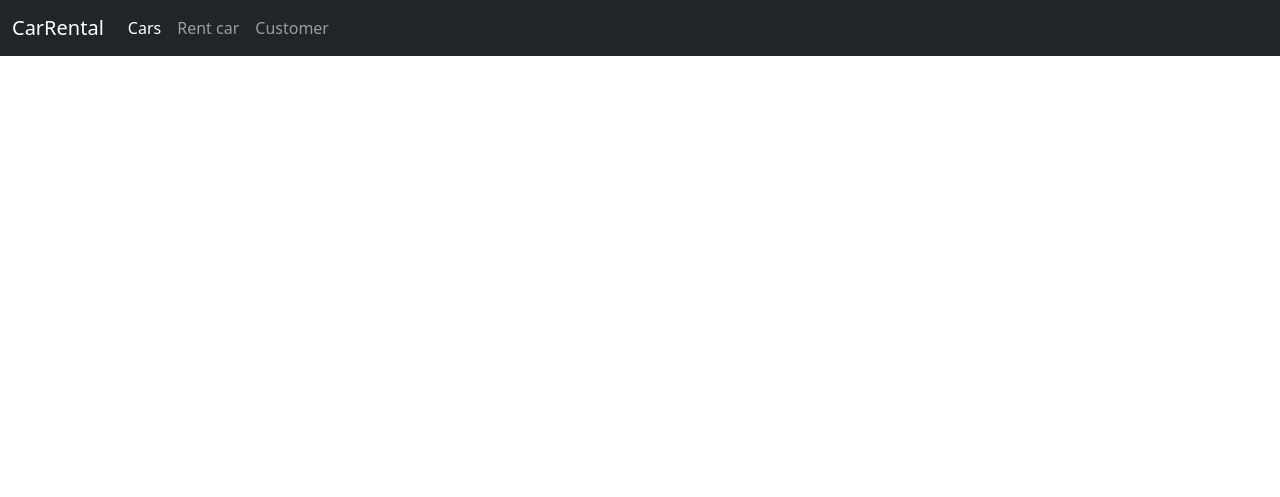
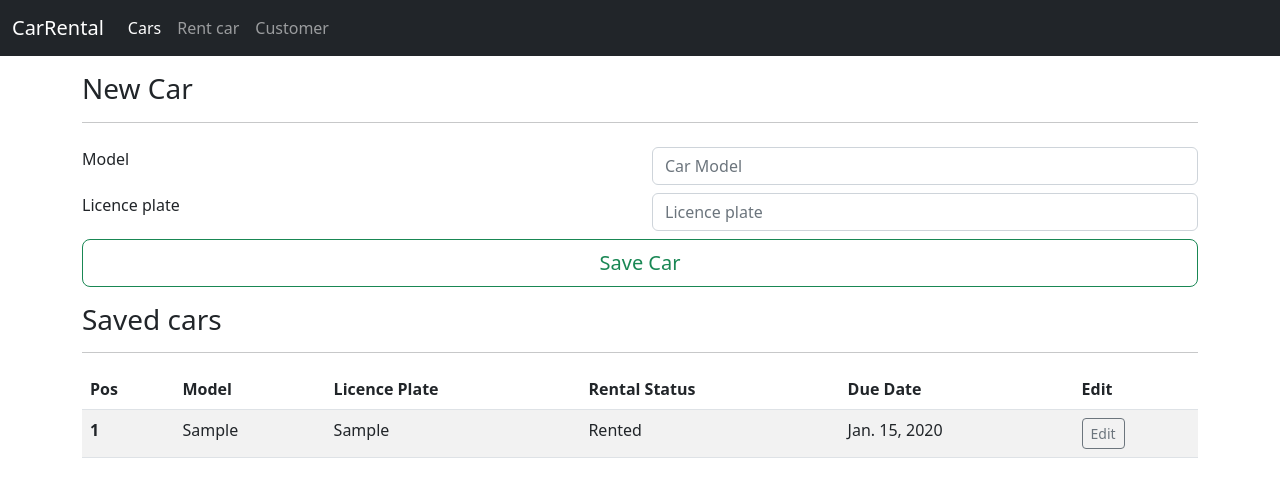
Before and after one commit to langekevin/CarRental, a Django app: page /cars/ in a window 1280 px wide. Shown: the top 497 px of the page. Run offline with Django 4.2, Linux system fonts and the light colour scheme; tables that the repository leaves empty hold one stand-in row (values such as "Sample post").

Commit message:
Adding and editing cars

```diff
--- a/CarRentalApp/forms.py
+++ b/CarRentalApp/forms.py
@@ -1,6 +1,6 @@
 from django.forms import ModelForm
 from django import forms
-from .models import Customer
+from .models import Customer, Car
 
 
 class NewCustomerForm(ModelForm):
@@ -10,3 +10,12 @@ class NewCustomerForm(ModelForm):
     class Meta:
         model = Customer
         fields = ['first_name', 'last_name', 'mail']
+
+
+class CarForm(ModelForm):
+    """
+    Form to add a new car
+    """
+    class Meta:
+        model = Car
+        fields = ['model', 'licence_plate']
--- a/CarRentalApp/models.py
+++ b/CarRentalApp/models.py
@@ -18,9 +18,9 @@ class Car(models.Model):
     """
     model = models.CharField(max_length=100)
     licence_plate = models.CharField(max_length=20)
-    rental_status = models.BooleanField()
-    due_date = models.DateField()
-    customer_id = models.ForeignKey(Customer, on_delete=models.SET_DEFAULT, default=0)
+    rental_status = models.BooleanField(default=False)
+    due_date = models.DateField(null=True, blank=True)
+    customer_id = models.IntegerField(null=True, blank=True)
 
     def __str__(self):
         return f"{self.model} - {self.licence_plate} - {'Rented' if self.rental_status else 'Available'}"
--- a/CarRentalApp/templates/cars.html
+++ /dev/null
@@ -1,4 +0,0 @@
-{% extends 'base.html' %}
-
-{% block content %}
-{% endblock %}
--- /dev/null
+++ b/CarRentalApp/templates/cars/cars.html
@@ -0,0 +1,69 @@
+{% extends 'base.html' %}
+
+{% block content %}
+
+    <h3>New Car</h3>
+    <hr />
+    <form action="{% url 'new-car' %}" method="POST" enctype="multipart/form-data">
+        {% csrf_token %}
+        <div class="row pt-2">
+            <div class="col">Model</div>
+            <div class="col">
+                <input
+                        id="{{ form.model.id_for_label }}"
+                        name="{{ form.model.name }}"
+                        type="text"
+                        class="form-control"
+                        placeholder="Car Model"
+                        {% if form.model.value != None %}value="{{ form.model.value|stringformat:'s' }}"{% endif %}
+                />
+            </div>
+        </div>
+        <div class="row pt-2">
+            <div class="col">Licence plate</div>
+            <div class="col">
+                <input
+                        id="{{ form.licence_plate.id_for_label }}"
+                        name="{{ form.licence_plate.name }}"
+                        type="text"
+                        class="form-control"
+                        placeholder="Licence plate"
+                        {% if form.licence_plate.value != None %}value="{{ form.licence_plate.value|stringformat:'s' }}"{% endif %}
+                />
+            </div>
+        </div>
+        <div class="pt-2">
+            <input type="submit" class="btn btn-outline-success btn-lg btn-block w-100" value="Save Car" />
+        </div>
+    </form>
+
+    <h3 class="pt-3">Saved cars</h3>
+    <hr />
+    <div class="cars">
+    <table class="table table-striped">
+        <thead>
+            <tr>
+                <th scope="col">Pos</th>
+                <th scope="col">Model</th>
+                <th scope="col">Licence Plate</th>
+                <th scope="col">Rental Status</th>
+                <th scope="col">Due Date</th>
+                <th scope="col">Edit</th>
+            </tr>
+        </thead>
+        <tbody>
+            {% for car in cars %}
+                <tr>
+                    <th scope="row">{{ forloop.counter }}</th>
+                    <td>{{ car.model }}</td>
+                    <td>{{ car.licence_plate }}</td>
+                    <td>{% if car.rental_status %}Rented{% else %}Available{% endif %}</td>
+                    <td>{% if car.rental_status %}{{ car.due_date }}{% else %}-{% endif %}</td>
+                    <td><a href="{{ car.id }}" class="btn btn-outline-secondary btn-sm">Edit</a> </td>
+                </tr>
+            {% endfor %}
+        </tbody>
+    </table>
+    </div>
+
+{% endblock %}
--- a/CarRentalApp/templates/customers/customeredit.html
+++ b/CarRentalApp/templates/customers/customeredit.html
@@ -26,7 +26,7 @@
             </div>
         </div>
         <div class="pt-2">
-            <button type="submit" class="btn btn-outline-success btn-lg btm-block w-100">Update Customer</button>
+            <button type="submit" class="btn btn-outline-success btn-lg btn-block w-100">Update Customer</button>
         </div>
     </form>
 
--- a/CarRentalApp/templates/customers/customers.html
+++ b/CarRentalApp/templates/customers/customers.html
@@ -1,7 +1,7 @@
 {% extends 'base.html' %}
 
 {% block content %}
-    <h1>New Customer</h1>
+    <h3>New Customer</h3>
     <hr />
     <form action="{% url 'newcustomer' %}" method="POST" enctype="multipart/form-data">
         {% csrf_token %}
@@ -28,7 +28,7 @@
         </div>
     </form>
 
-    <h1 class="pt-3">Saved Customers</h1>
+    <h3 class="pt-3">Saved Customers</h3>
     <hr />
 
     <div class="customers">
--- a/CarRentalApp/urls.py
+++ b/CarRentalApp/urls.py
@@ -3,10 +3,13 @@ from . import views
 
 urlpatterns = [
     path('', views.index, name='index'),
-    path('cars/', views.cars, name='cars'),
     path('customers/', views.customers, name='customers'),
     path('rentcar/', views.rent_car, name='rentcar'),
     path('customers/new', views.new_customer, name='newcustomer'),
     path('customers/<int:customerid>/', views.edit_customer, name='editcustomer'),
     path('customers/<int:customerid>/delete', views.delete_customer, name='deletecustomer'),
+    path('cars/', views.cars, name='cars'),
+    path('cars/new', views.new_car, name='new-car'),
+    path('cars/<int:car_id>/', views.edit_car, name='edit-car'),
+    path('cars/<int:car_id>/delete', views.delete_car, name='delete-car')
 ]
--- a/CarRentalApp/views.py
+++ b/CarRentalApp/views.py
@@ -1,9 +1,12 @@
 from django.shortcuts import render, HttpResponseRedirect, redirect
-from .models import Customer
-from .forms import NewCustomerForm
+from .models import Customer, Car
+from .forms import NewCustomerForm, CarForm
 
 
 def index(request):
+    """
+    Simple Start screen for car renting application
+    """
     return render(request, 'index.html', {})
 
 
@@ -51,7 +54,9 @@ def edit_customer(request, customerid: int):
         customer.save()
         return redirect(customers)
     else:
-        customer_data = Customer.objects.filter(id=customerid).first()
+        if Customer.objects.filter(id=customerid).count() == 0:
+            return redirect(customers)
+        customer_data = Customer.objects.get(id=customerid)
         form = NewCustomerForm(instance=customer_data)
         return render(request, "customers/customeredit.html", {'customer': customer_data, 'form': form})
 
@@ -65,9 +70,65 @@ def delete_customer(request, customerid: int):
     return redirect(customers)
 
 
-def rent_car(request):
-    return render(request, 'rentcar.html', {})
+def cars(request):
+    """
+    Gets all the cars from the database and gives the possibility
+    to create a new car.
+    """
+    form = CarForm(request.POST)
+    car_data = Car.objects.all().order_by('model')
+    return render(request, 'cars/cars.html', {'cars': car_data, 'form': form})
 
 
-def cars(request):
-    return render(request, 'cars.html', {})
+def new_car(request):
+    """
+    Creates a new car in the database if the formdata is valid
+    """
+    if request.method == 'POST' and request.POST:
+        form = CarForm(request.POST)
+        if form.is_valid():
+            form.save()
+        else:
+            car_data = Car.objects.all().order_by('model')
+            return render(request, 'cars/cars.html', {'cars': car_data, 'form': form})
+    return redirect(cars)
+
+
+def edit_car(request, car_id):
+    """
+    Updates the data of a car
+    """
+    if request.method == "POST" and request.POST:
+        form = CarForm(request.POST)
+        car = Car.objects.filter(id=car_id).first()
+        if car.licence_plate != form.data.get('licence_plate'):
+            # User updated the licence plate of the car
+            # Check if the new licence plate is already used
+            is_used = Car.objects.filter(licence_plate=form.data.get('licence_plate')).count() > 0
+            if is_used:
+                return render(request, "cars/carsedit.html", {'car': car, 'form': form})
+        car.licence_plate = form.data.get('licence_plate')
+        car.save()
+        return redirect(cars)
+
+    if Car.objects.filter(id=car_id).count() == 0:
+        return redirect(cars)
+    car_data = Car.objects.get(id=car_id)
+    form = CarForm(instance=car_data)
+    return render(request, "cars/carsedit.html", {'car': car_data, 'form': form})
+
+
+def delete_car(request, car_id: int):
+
+    try:
+        car = Car.objects.get(id=car_id)
+        car.delete()
+    except Exception as e:
+        print(e)
+
+    return redirect(cars)
+
+
+def rent_car(request):
+
+    return render(request, 'rentcar.html', {})
```
Also changed, not shown: CarRentalApp/templates/cars/carsedit.html (added, +51 -0 lines), CarRentalApp/migrations/0002_alter_car_customer_id_alter_car_due_date_and_more.py (added).
